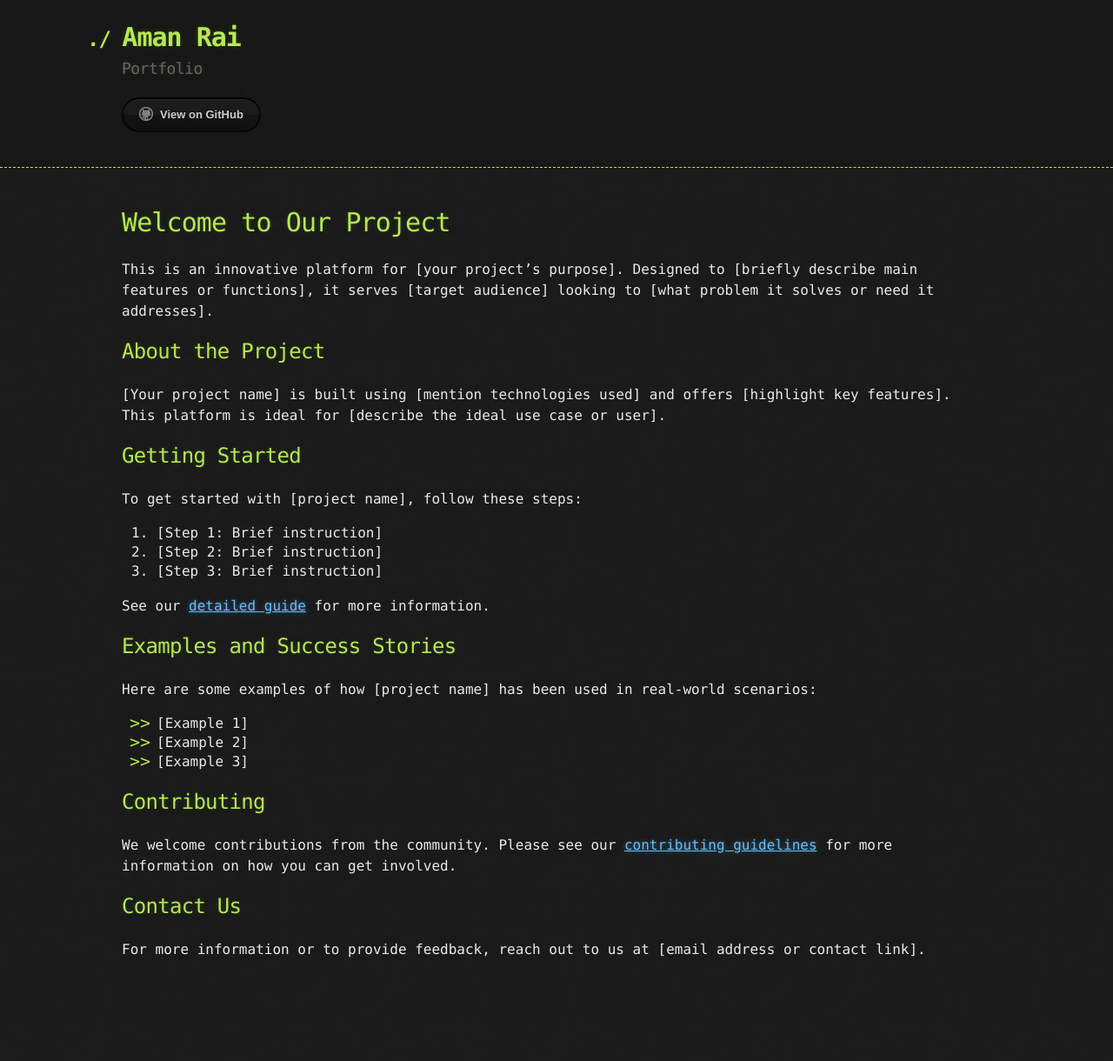
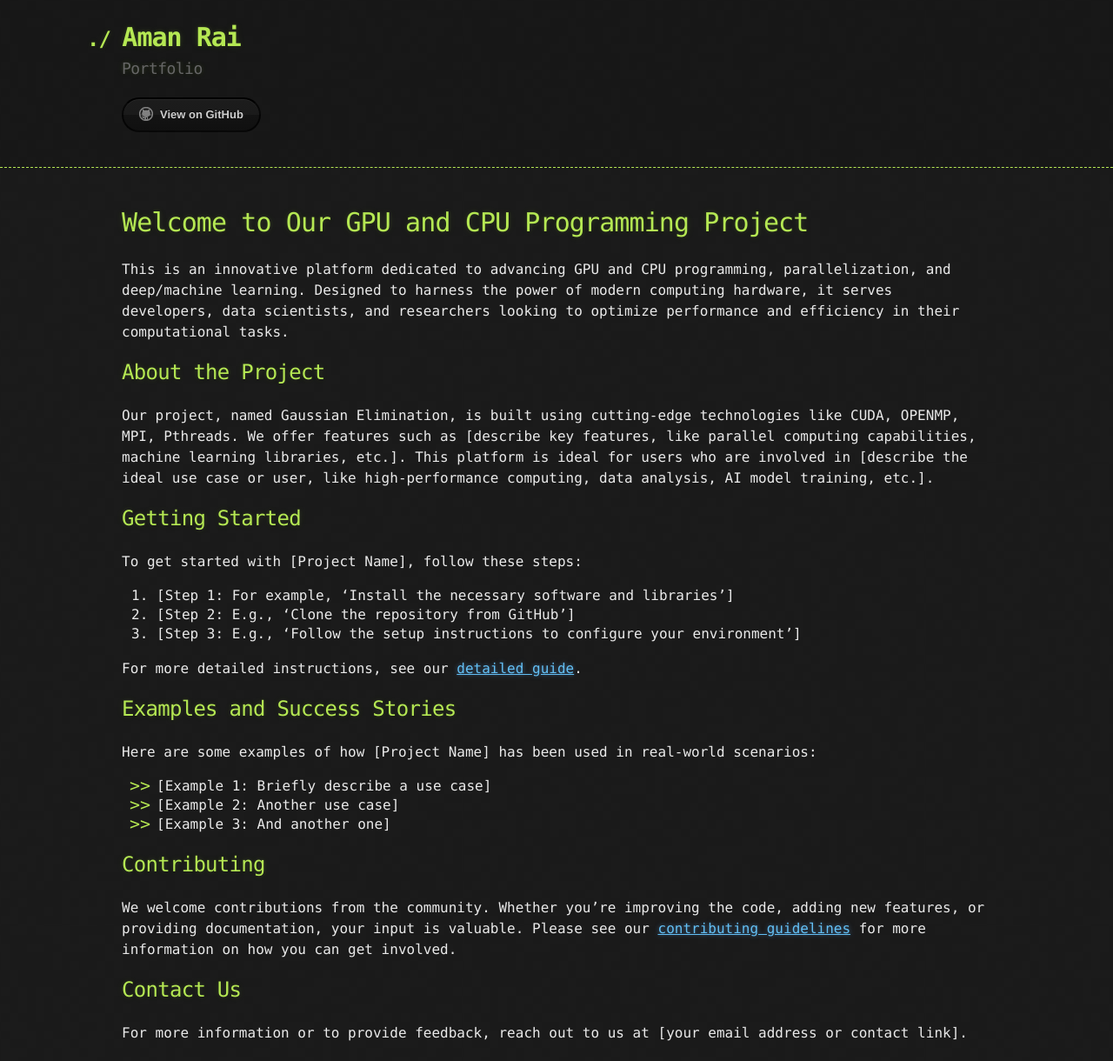
Before and after one commit to amanrai1234/amanrai1234.github.io, a Jekyll site: the page built from index.md, in a window 1280 px wide. Shown: the whole page at 87% size. Built offline with Jekyll 4.4.1, drawn with Linux system fonts in a browser that asks for light colours; our own code applies the rules of GitHub Pages for plain Markdown files; before the commit the page ends 1124 px from its top, so only the background shows below that.

Commit message:
Update index.md

```diff
--- a/index.md
+++ b/index.md
@@ -2,34 +2,34 @@
 layout: default
 ---
 
-# Welcome to Our Project
+# Welcome to Our GPU and CPU Programming Project
 
-This is an innovative platform for [your project's purpose]. Designed to [briefly describe main features or functions], it serves [target audience] looking to [what problem it solves or need it addresses].
+This is an innovative platform dedicated to advancing GPU and CPU programming, parallelization, and deep/machine learning. Designed to harness the power of modern computing hardware, it serves developers, data scientists, and researchers looking to optimize performance and efficiency in their computational tasks.
 
 ## About the Project
 
-[Your project name] is built using [mention technologies used] and offers [highlight key features]. This platform is ideal for [describe the ideal use case or user].
+Our project, named Gaussian Elimination, is built using cutting-edge technologies like CUDA, OPENMP, MPI, Pthreads. We offer features such as [describe key features, like parallel computing capabilities, machine learning libraries, etc.]. This platform is ideal for users who are involved in [describe the ideal use case or user, like high-performance computing, data analysis, AI model training, etc.].
 
 ## Getting Started
 
-To get started with [project name], follow these steps:
-1. [Step 1: Brief instruction]
-2. [Step 2: Brief instruction]
-3. [Step 3: Brief instruction]
+To get started with [Project Name], follow these steps:
+1. [Step 1: For example, 'Install the necessary software and libraries']
+2. [Step 2: E.g., 'Clone the repository from GitHub']
+3. [Step 3: E.g., 'Follow the setup instructions to configure your environment']
 
-See our [detailed guide](./guide.html) for more information.
+For more detailed instructions, see our [detailed guide](./guide.html).
 
 ## Examples and Success Stories
 
-Here are some examples of how [project name] has been used in real-world scenarios:
-- [Example 1]
-- [Example 2]
-- [Example 3]
+Here are some examples of how [Project Name] has been used in real-world scenarios:
+- [Example 1: Briefly describe a use case]
+- [Example 2: Another use case]
+- [Example 3: And another one]
 
 ## Contributing
 
-We welcome contributions from the community. Please see our [contributing guidelines](./contributing.html) for more information on how you can get involved.
+We welcome contributions from the community. Whether you're improving the code, adding new features, or providing documentation, your input is valuable. Please see our [contributing guidelines](./contributing.html) for more information on how you can get involved.
 
 ## Contact Us
 
-For more information or to provide feedback, reach out to us at [email address or contact link].
+For more information or to provide feedback, reach out to us at [your email address or contact link].
```
